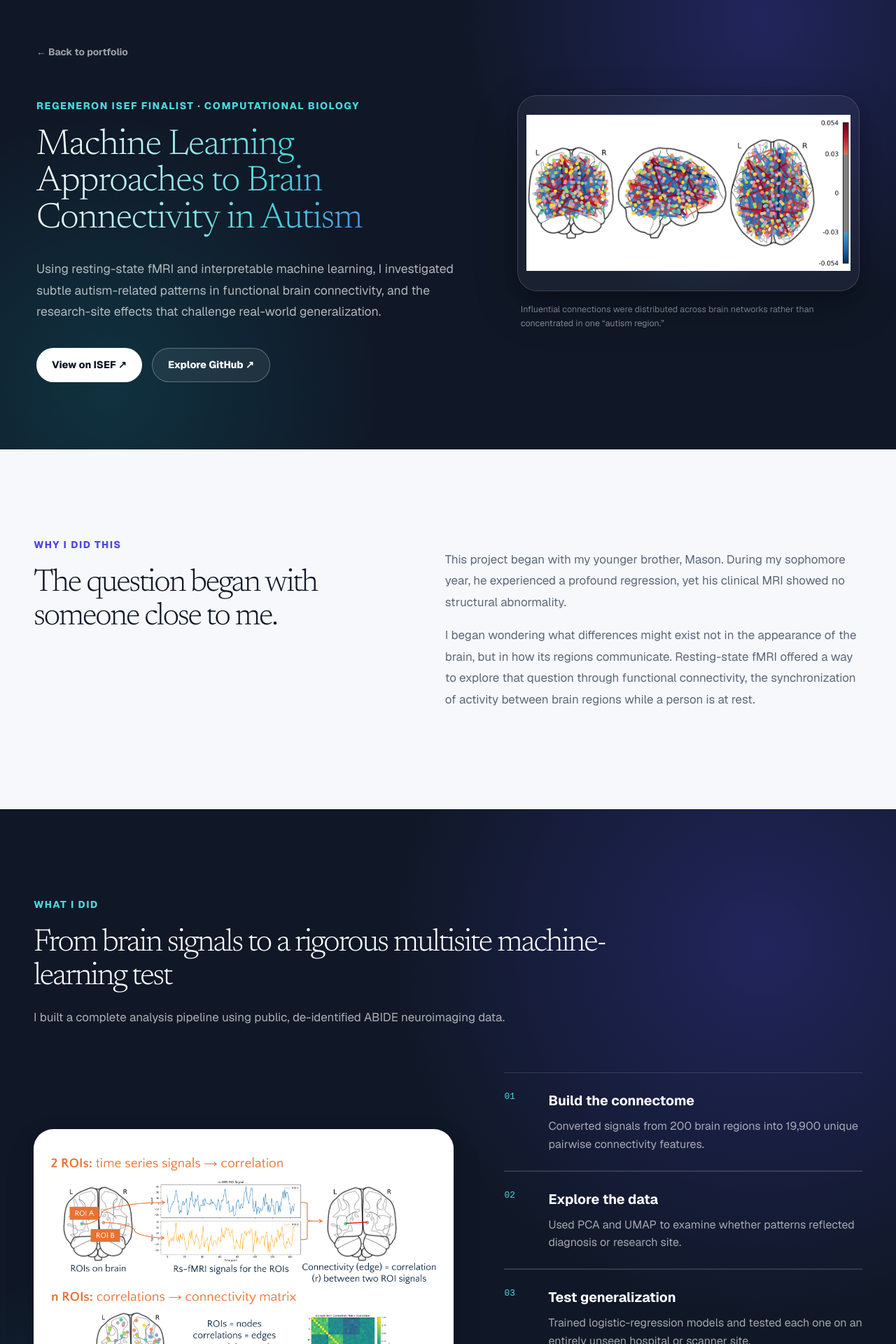
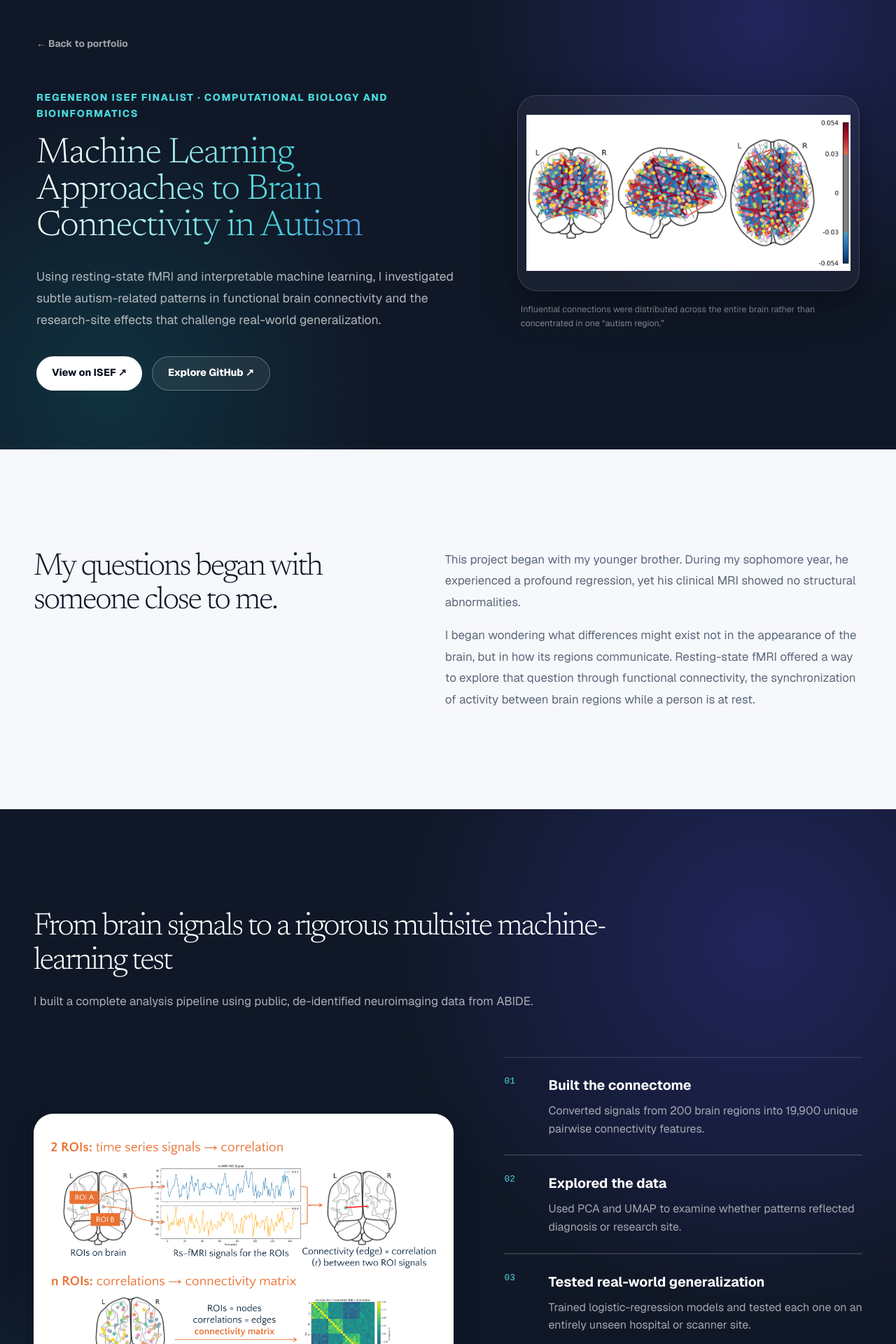
Before and after one commit to bradyzhou1/brady-portfolio, a Next.js app: page /research in a window 1280 px wide. Shown: the part 80-2000 px from the top of the page at 70% size. Built offline with nearby package versions, Linux system fonts and the light colour scheme.

Commit message:
updated ISEF page

```diff
--- a/app/research/page.tsx
+++ b/app/research/page.tsx
@@ -44,7 +44,7 @@ import CountUp from "@/components/CountUp";
 const awardGroups = [
   {
     level: "International",
-    event: "Regeneron International Science and Engineering Fair",
+    event: "Regeneron International Science & Engineering Fair",
     shortName: "ISEF",
     recognitions: ["ISEF Finalist"],
   },
@@ -56,15 +56,15 @@ const awardGroups = [
       "Regeneron ISEF Award - Top 4",
       "Top Ten Grand Award",
       "Best in Category - Computational Biology & Bioinformatics",
-      "First Honor Award",
+      "First Honors Award",
     ],
     specialAward: {
-      title: "Citadel Securities Innovation Prize",
-      description: "Recognized for Exceptional Data Analysis Techniques",
+      title: "CITADEL Securities Innovation Prize",
+      description: "Recognized for ingenuity and data-driven decision-making",
     },
   },
   {
-    level: "Regional",
+    level: "County",
     event: "Cobb-Paulding Regional Science Fair",
     shortName: "Regional",
     recognitions: ["First Place Winner"],
@@ -84,12 +84,12 @@ const findings = [
   },
   {
     textValue: "p ≤ 0.001",
-    label: "Permutation significance",
+    label: "Permutation test significance",
   },
   {
     value: 24,
     decimals: 0,
-    label: "Unseen-site tests",
+    label: "Unseen sites tested",
   },
 ];
 
@@ -104,7 +104,7 @@ export default function ResearchPage() {
           </a>
 
           <p className="researchEyebrow">
-            Regeneron ISEF Finalist · Computational Biology
+            Regeneron ISEF Finalist · Computational Biology and Bioinformatics
           </p>
 
           <h1>
@@ -114,7 +114,7 @@ export default function ResearchPage() {
           <p className="researchHeroSummary">
             Using resting-state fMRI and interpretable machine learning, I
             investigated subtle autism-related patterns in functional brain
-            connectivity, and the research-site effects that challenge
+            connectivity and the research-site effects that challenge
             real-world generalization.
           </p>
 
@@ -152,7 +152,7 @@ export default function ResearchPage() {
           </div>
 
           <p className="researchCaption">
-            Influential connections were distributed across brain networks
+            Influential connections were distributed across the entire brain
             rather than concentrated in one “autism region.”
           </p>
         </div>
@@ -164,18 +164,18 @@ export default function ResearchPage() {
         <Reveal delay={0.1}>
           <div className="researchTwoColumn">
             <div>
-              <p className="researchSectionLabel">Why I did this</p>
+              <p className="researchSectionLabel"></p>
 
               <h2>
-                The question began with someone close to me.
+                My questions began with someone close to me.
               </h2>
             </div>
 
             <div className="researchBodyCopy">
               <p>
-                This project began with my younger brother, Mason. During my
+                This project began with my younger brother. During my
                 sophomore year, he experienced a profound regression, yet his
-                clinical MRI showed no structural abnormality.
+                clinical MRI showed no structural abnormalities.
               </p>
 
               <p>
@@ -194,7 +194,7 @@ export default function ResearchPage() {
       <section className="researchDarkSection">
         <Reveal delay={0}>
           <div className="researchSectionHeading">
-            <p className="researchSectionLabel">What I did</p>
+            <p className="researchSectionLabel"></p>
 
             <h2>
               From brain signals to a rigorous multisite machine-learning test
@@ -202,7 +202,7 @@ export default function ResearchPage() {
 
             <p>
               I built a complete analysis pipeline using public, de-identified
-              ABIDE neuroimaging data.
+              neuroimaging data from ABIDE.
             </p>
           </div>
         </Reveal>
@@ -224,7 +224,7 @@ export default function ResearchPage() {
                 <article>
                   <span>01</span>
                   <div>
-                    <h3>Build the connectome</h3>
+                    <h3>Built the connectome</h3>
                     <p>
                       Converted signals from 200 brain regions into 19,900 unique
                       pairwise connectivity features.
@@ -237,7 +237,7 @@ export default function ResearchPage() {
                 <article>
                   <span>02</span>
                   <div>
-                    <h3>Explore the data</h3>
+                    <h3>Explored the data</h3>
                     <p>
                       Used PCA and UMAP to examine whether patterns reflected
                       diagnosis or research site.
@@ -250,7 +250,7 @@ export default function ResearchPage() {
                 <article>
                   <span>03</span>
                   <div>
-                    <h3>Test generalization</h3>
+                    <h3>Tested real-world generalization</h3>
                     <p>
                       Trained logistic-regression models and tested each one on an
                       entirely unseen hospital or scanner site.
@@ -263,7 +263,7 @@ export default function ResearchPage() {
                 <article>
                   <span>04</span>
                   <div>
-                    <h3>Challenge the result</h3>
+                    <h3>Challenged the results</h3>
                     <p>
                       Used permutation testing, confidence intervals, site-balanced
                       analysis, and model interpretation to evaluate reliability.
@@ -309,10 +309,10 @@ export default function ResearchPage() {
       {/* FINDINGS */}
       <section className="researchLightSection">
         <div className="researchSectionHeading">
-          <p className="researchSectionLabel">What I found</p>
+          <p className="researchSectionLabel"></p>
 
           <h2>
-            The signal was real, but the limitations mattered just as much.
+            The signal was important, but the limitations mattered just as much.
           </h2>
         </div>
 
@@ -322,7 +322,7 @@ export default function ResearchPage() {
               <article>
                 <span>01</span>
                 <div>
-                  <h3>Subtle and distributed</h3>
+                  <h3>Subtle and distributed differences</h3>
                   <p>
                     Autism-related connectivity differences appeared across many
                     brain-network interactions rather than in one isolated brain
@@ -336,7 +336,7 @@ export default function ResearchPage() {
               <article>
                 <span>02</span>
                 <div>
-                  <h3>Site effects were powerful</h3>
+                  <h3>Site effects weren't negligible</h3>
                   <p>
                     Scanner and research-site differences were substantially
                     stronger than diagnosis effects, making strict multisite
@@ -350,7 +350,7 @@ export default function ResearchPage() {
               <article>
                 <span>03</span>
                 <div>
-                  <h3>Above chance, not diagnostic</h3>
+                  <h3>Above chance, but not diagnostic</h3>
                   <p>
                     The model performed significantly above chance on unseen
                     sites, but its accuracy was not sufficient for standalone
@@ -368,7 +368,7 @@ export default function ResearchPage() {
                   <p>
                     The most informative and reproducible connections were centered on
                     interactions between limbic, attention, control, sensory-motor, and
-                    default-mode networks. These patterns are consistent with commonly
+                    default-mode networks, consistent with commonly
                     reported autism-related differences in emotion regulation, sensory
                     processing, and attentional shifting.
                   </p>
@@ -392,7 +392,7 @@ export default function ResearchPage() {
 
               <figcaption className="researchCaption researchCaptionLight">
                 PCA and UMAP showed that participants clustered more strongly by
-                research site than by diagnosis.
+                scanning site than by diagnosis.
               </figcaption>
             </figure>
           </div>
@@ -421,9 +421,9 @@ export default function ResearchPage() {
           <p className="researchSectionLabel">What I learned</p>
 
           <blockquote>
-            A model’s accuracy is not enough. I learned to ask what information
+            A model’s accuracy is not enough. You need to ask what information
             the model might be exploiting, whether the evaluation reflects the
-            real setting, and how uncertainty should shape the claims I make.
+            real setting, and how uncertainty should shape claims made.
           </blockquote>
         </div>
       </section>
```
